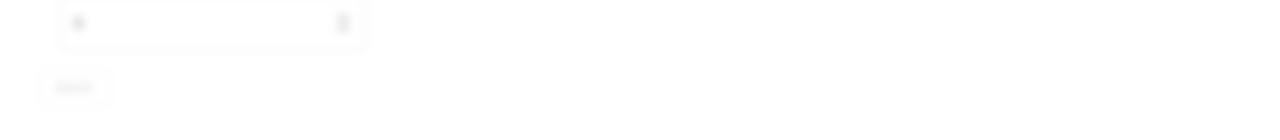
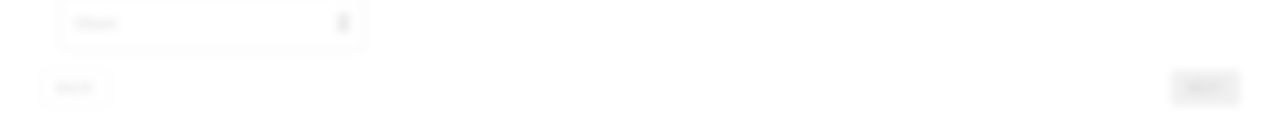
Before and after one commit to bhavyash02/new_pmo_upgrade, a React (Create React App) app in the folder pmo_upgrade/: page /#/portfolio-status in a window 1280 px wide. Shown: the part 874-1014 px from the top of the page. Built offline with nearby package versions, Linux system fonts and the light colour scheme.

Commit message:
Adding Form validation and Disabling the Next button if mandatory fields are not filled and also optimising the code

```diff
--- a/pmo_upgrade/src/components/molecules/MultiStepForm.jsx
+++ b/pmo_upgrade/src/components/molecules/MultiStepForm.jsx
@@ -15,15 +15,8 @@ const stepLabels = [
     "Finance",
 ];
 
-export default function MultipleStepForm({ setProtfolioStatus, protfolioStatus }) {
+export default function MultipleStepForm({ setProtfolioStatus, protfolioStatus, newProspects, setNewProspects, newInitiatives, setNewInitiatives, avbPvbDetails, setAvbPvbDetails, valueAdds, setValueAdds, genAITech, setGenAITech, valueBoardEvaluation, setValueBoardEvaluation }) {
     const [activeStep, setActiveStep] = useState(0);
-    //     if (handleSteps?.step === "next" && activeStep < stepLabels.length - 1) {
-    //       setActiveStep((prevStep) => prevStep + 1);
-    //     }
-    //     if (handleSteps?.step === "prevOne" && activeStep > 0) {
-    //       setActiveStep((prevStep) => prevStep - 1);
-    //     }
-    //   }, [handleSteps]);
 
     const handleNext = () => {
         if (activeStep < stepLabels.length - 1) {
@@ -42,7 +35,8 @@ export default function MultipleStepForm({ setProtfolioStatus, protfolioStatus }
             case 0:
                 return <OneProtFolioDetails protfolioStatus={protfolioStatus} setProtfolioStatus={setProtfolioStatus} />;
             case 1:
-                return <ProgramPage />;
+                return <ProgramPage newProspects={newProspects} setNewProspects={setNewProspects} newInitiatives={newInitiatives} setNewInitiatives={setNewInitiatives} avbPvbDetails={avbPvbDetails} setAvbPvbDetails={setAvbPvbDetails} valueAdds={valueAdds} setValueAdds={setValueAdds} genAITech={genAITech} setGenAITech={setGenAITech} valueBoardEvaluation={valueBoardEvaluation}
+                    setValueBoardEvaluation={setValueBoardEvaluation} />;
             case 2:
                 return <h3>Program Risk</h3>;
             case 3:
@@ -74,12 +68,14 @@ export default function MultipleStepForm({ setProtfolioStatus, protfolioStatus }
                 <Button onClick={handleBack} disabled={activeStep === 0} variant="outlined">
                     Back
                 </Button>
-                {activeStep === 0 && protfolioStatus || activeStep !== 0 ?
 
-                    <Button onClick={handleNext} disabled={activeStep === stepLabels.length - 1} variant="contained">
+                <Button onClick={handleNext} disabled={
+                    (activeStep === 0 && !protfolioStatus) ||
+                    (activeStep === 1 && (!genAITech || !valueAdds || !avbPvbDetails || !valueBoardEvaluation))
+                } variant="contained">
 
-                        {activeStep === stepLabels.length - 1 ? "Finish" : "Next"}
-                    </Button> : ""}
+                    {activeStep === stepLabels.length - 1 ? "Finish" : "Next"}
+                </Button>
             </Box>
         </Box>
     );
--- a/pmo_upgrade/src/components/molecules/NumberStepper.jsx
+++ b/pmo_upgrade/src/components/molecules/NumberStepper.jsx
@@ -3,6 +3,7 @@ import { Box, Typography } from "@mui/material";
 import TextField from '@mui/material/TextField';
 
 export function NumberInput({ value, setValue, placeholder = '', min = 0, max = 100 }) {
+    console.log(value,"val")
     const handleChange = (event) => {
         const newValue = event.target.value;
         setValue(newValue ? Math.max(min, Math.min(max, Number(newValue))) : '');
@@ -43,8 +44,8 @@ export function NumberInput({ value, setValue, placeholder = '', min = 0, max =
     );
 }
 
-export default function NumberStepper({placeholder}) {
-    const [counter, setCounter] = React.useState(0);
+export default function NumberStepper({placeholder, counter, setCounter}) {
+    // const [counter, setCounter] = React.useState(0);
 
     return <NumberInput value={counter} setValue={setCounter} placeholder={placeholder} />;
 }
--- a/pmo_upgrade/src/pages/PortFolioStatus/ProgramPage.jsx
+++ b/pmo_upgrade/src/pages/PortFolioStatus/ProgramPage.jsx
@@ -1,32 +1,21 @@
-import React, { useState } from "react";
+import React, { useEffect, useState } from "react";
 import {
     Box, Stack, TextField, Typography, InputAdornment,
-    FormControlLabel, RadioGroup, Radio, Button
+    FormControlLabel, RadioGroup, Radio, FormControl, FormHelperText
 } from "@mui/material";
 import NumberStepper from "../../components/molecules/NumberStepper";
 
-export default function ProgramPage({ nextStep }) {
-    const [valueBoardEvaluation, setValueBoardEvaluation] = useState("");
-    const handleNext = () => {
-        // if(!protfolioStatus) {
-        //   // alert('1')
-        // } else {
-        //   // alert('2')
-        handleClick();
-        // }
-
-    }
-
-    function handleClick() {
-        nextStep({ value: true, step: 'next' });
-    }
+export default function ProgramPage({ newProspects, setNewProspects, newInitiatives, setNewInitiatives, avbPvbDetails, setAvbPvbDetails, valueAdds, setValueAdds, genAITech, setGenAITech, valueBoardEvaluation, setValueBoardEvaluation }) {
+    const [avbPvbError, setAvbPvbError] = useState(false);
+    const [valueAddsError, setValueAddsError] = useState(false)
+    const [genAiError, setGenAiError] = useState(false)
 
     return (
         <Box sx={{ width: "100%", paddingX: 2 }}>
             {/* First Row */}
             <Stack direction="row" spacing={3} justifyContent="space-between" alignItems="flex-start" padding="20px">
-                <NumberStepper placeholder="New Prospects" />
-                <NumberStepper placeholder="New Initiatives" />
+                <NumberStepper placeholder="New Prospects" counter={newProspects} setCounter={setNewProspects} />
+                <NumberStepper placeholder="New Initiatives" counter={newInitiatives} setCounter={setNewInitiatives} />
 
                 {/* Value Adds Delivered */}
                 <Box sx={{ display: "flex", flexDirection: "column", gap: 1, width: "350px" }}>
@@ -47,14 +36,26 @@ export default function ProgramPage({ nextStep }) {
                     <Typography variant="subtitle1" sx={{ fontWeight: 500, marginRight: "auto" }}>
                         Value Adds (Revenue)<span style={{ color: "red" }}>*</span>
                     </Typography>
+                    <FormControl sx={{ width: "350px" }} error={valueAddsError}>
                         <TextField
                             sx={{ width: "350px" }}
                             variant="outlined"
                             placeholder="Enter Amount"
+                            onChange={(e) => {
+                                setValueAdds(e.target.value)
+                                setValueAddsError(false)
+                            }}
                             InputProps={{
                                 startAdornment: <InputAdornment position="start">$</InputAdornment>
                             }}
+                            onFocus={() => {
+                                if (!valueAdds) {
+                                    setValueAddsError(true); // Show error when field is empty
+                                }
+                            }}
                         />
+                        {valueAddsError && <FormHelperText>Please fill this field as its mandatory</FormHelperText>}
+                    </FormControl>
                 </Box>
 
                 {/* Value Board Evaluation - Fixed Alignment */}
@@ -72,29 +73,54 @@ export default function ProgramPage({ nextStep }) {
                     </RadioGroup>
                 </Box>
 
-                {/* AVB/PVB Details - Right Aligned */}
+                {/* AVB/PVB Details with Validation */}
                 <Box sx={{ display: "flex", flexDirection: "column", gap: 1, width: "350px" }}>
                     <Typography variant="subtitle1" sx={{ fontWeight: 500, marginRight: "auto" }}>
                         AVB/PVB Details<span style={{ color: "red" }}>*</span>
                     </Typography>
+                    <FormControl sx={{ width: "350px" }} error={avbPvbError}>
                         <TextField
-                        sx={{ width: "350px" }}
                             variant="outlined"
                             placeholder="Enter Amount"
+                            onChange={(e) => {
+                                setAvbPvbDetails(e.target.value);
+                                setAvbPvbError(false); // Remove error when user starts typing
+                            }}
+                            onFocus={() => {
+                                if (!avbPvbDetails) {
+                                    setAvbPvbError(true); // Show error when field is empty
+                                }
+                            }}
                         />
+                        {avbPvbError && <FormHelperText>Please fill this field as its mandatory</FormHelperText>}
+                    </FormControl>
                 </Box>
             </Stack>
+
             <Stack direction="row" spacing={3} justifyContent="space-between" alignItems="flex-start" padding="20px">
                 <Box sx={{ display: "flex", flexDirection: "column", gap: 1, width: "350px" }}>
                     <Typography variant="subtitle1" sx={{ fontSize: 14, marginRight: "auto" }}>
-                        GenAI/New Technology Initiatives
+                        GenAI/New Technology Initiatives<span style={{ color: "red" }}>*</span>
                     </Typography>
+                    <FormControl sx={{ width: "350px" }} error={genAiError}>
                         <Box sx={{ display: "flex", gap: 2 }}>
                             <TextField variant="outlined" sx={{ width: "100px" }} />
-                        <TextField placeholder="Enter Description" variant="outlined" sx={{ width: "250px" }} />
+                            <TextField placeholder="Enter Description" variant="outlined" sx={{ width: "250px" }} onChange={(e) => {
+                                setGenAITech(e.target.value)
+                                setGenAiError(false)
+                            }}
+                                onFocus={() => {
+                                    if (!genAITech) {
+                                        setGenAiError(true); // Show error when field is empty
+                                    }
+                                }} />
                         </Box>
+                        {genAiError && <FormHelperText>Please fill this field as its mandatory</FormHelperText>}
+                    </FormControl>
+
                 </Box>
             </Stack>
+
             <Box
                 sx={{
                     display: "flex",
--- a/pmo_upgrade/src/pages/PortFolioStatus/index.jsx
+++ b/pmo_upgrade/src/pages/PortFolioStatus/index.jsx
@@ -10,12 +10,12 @@ function PortFolioStatus() {
     const [deliveryManager, setDeliveryManager] = useState("");
     const [handleSteps, setDataFromChild] = useState("");
     const [protfolioStatus, setProtfolioStatus] = useState(null);
-
-
-
-    function steps(data) {
-        setDataFromChild(data);
-    }
+    const [newProspects, setNewProspects] = useState(0);
+    const [newInitiatives, setNewInitiatives] = useState(0)
+    const [avbPvbDetails, setAvbPvbDetails] = useState("")
+    const [valueAdds, setValueAdds] = useState("")
+    const [genAITech, setGenAITech] = useState("")
+    const [valueBoardEvaluation, setValueBoardEvaluation] = useState("");
 
     useEffect(() => {
         console.log(handleSteps, 'handleSteps')
@@ -61,7 +61,21 @@ function PortFolioStatus() {
                     opacity: isStepFormEnabled ? 1 : 0.5, // Reduce visibility
                 }}
             >
-                <MultipleStepForm setProtfolioStatus={setProtfolioStatus} protfolioStatus = {protfolioStatus}/>
+                <MultipleStepForm
+                    setProtfolioStatus={setProtfolioStatus}
+                    protfolioStatus={protfolioStatus}
+                    newProspects={newProspects}
+                    setNewProspects={setNewProspects}
+                    newInitiatives={newInitiatives}
+                    setNewInitiatives={setNewInitiatives}
+                    avbPvbDetails={avbPvbDetails}
+                    setAvbPvbDetails={setAvbPvbDetails}
+                    valueAdds={valueAdds}
+                    setValueAdds={setValueAdds}
+                    genAITech={genAITech}
+                    setGenAITech={setGenAITech}
+                    valueBoardEvaluation={valueBoardEvaluation}
+                    setValueBoardEvaluation={setValueBoardEvaluation} />
                 {/* <OneProtFolioDetails nextStep={steps} /> */}
             </Box>
         </Box>
```
Lines whose indentation alone changed are shown as unchanged.
